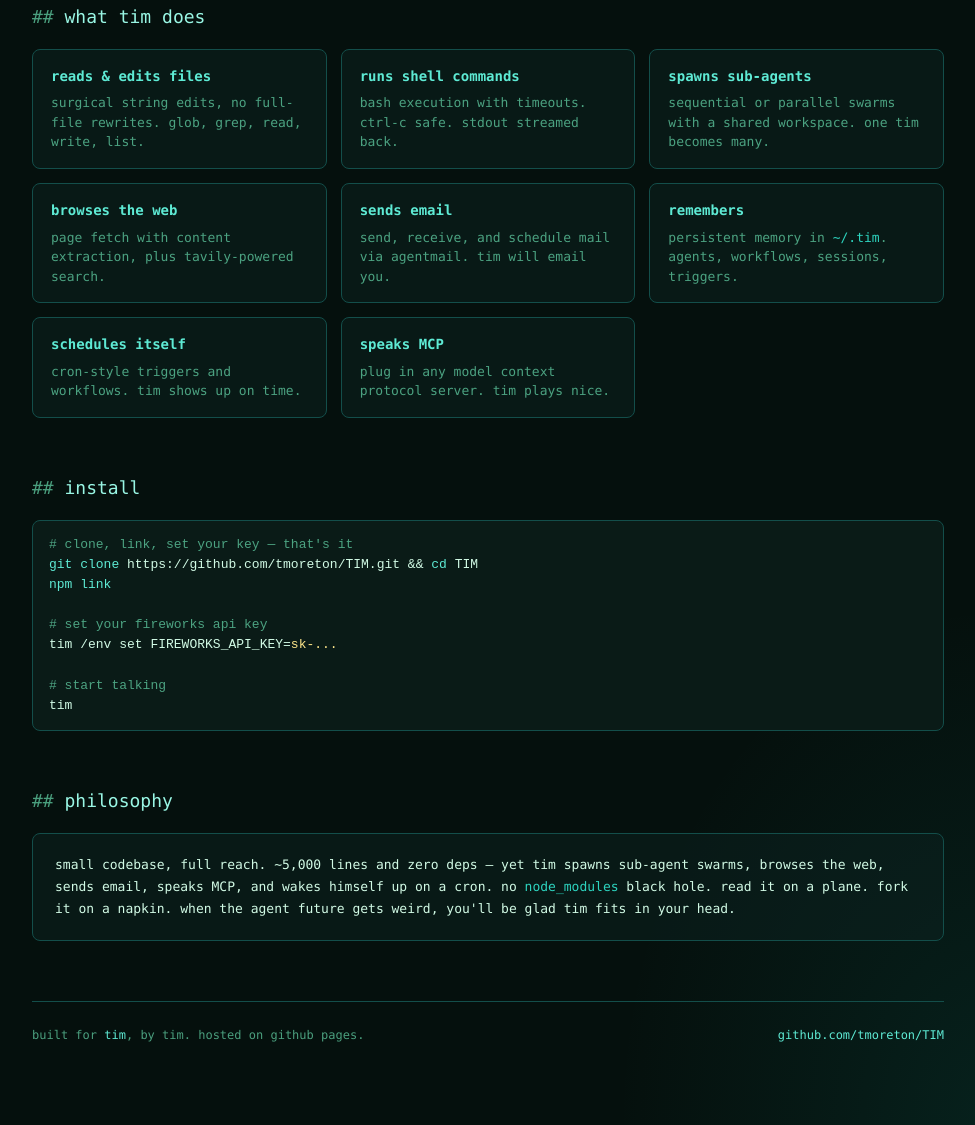
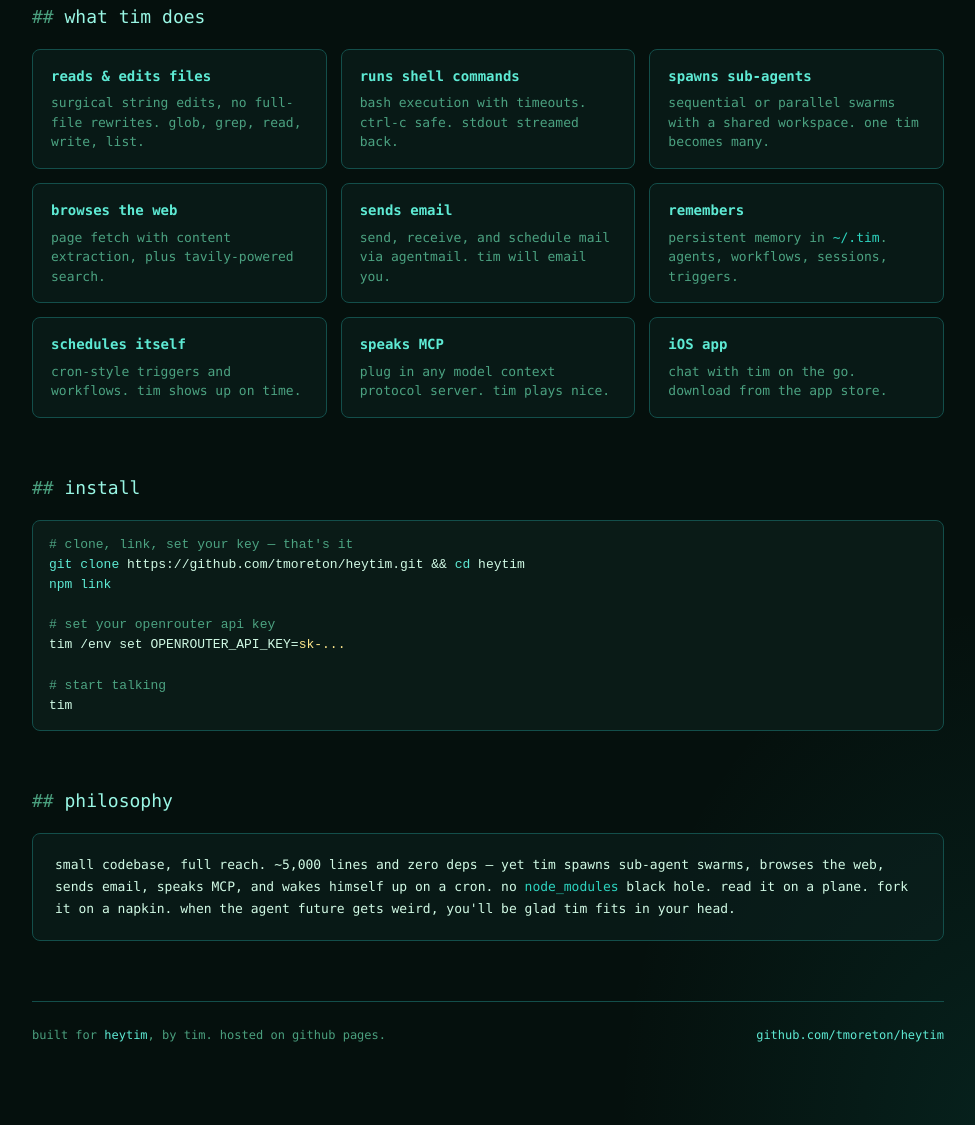
Before and after one commit to tmoreton/heytim-web, a plain HTML site: page index.html in a window 1280 px wide. Shown: the part 1050-2175 px from the top of the page, without its empty margins (152-1127 px from the left). Drawn offline with Linux system fonts and the light colour scheme.

Commit message:
Update site to heytim branding, add iOS app feature, switch to openrouter

```diff
--- a/index.html
+++ b/index.html
@@ -210,12 +210,12 @@
 <body>
 <div class="wrap">
   <header>
-    <span class="brand">tim</span>
+    <span class="brand">heytim</span>
     <nav>
       <a href="#demo">demo</a>
       <a href="#install">install</a>
       <a href="#features">features</a>
-      <a href="https://github.com/tmoreton/TIM" target="_blank" rel="noopener">github</a>
+      <a href="https://github.com/tmoreton/heytim" target="_blank" rel="noopener">github</a>
     </nav>
   </header>
 
@@ -229,7 +229,7 @@
       <span class="pill"><b>1</b> tim</span>
     </div>
     <div class="cta">
-      <a class="btn primary" href="https://github.com/tmoreton/TIM" target="_blank" rel="noopener">view on github →</a>
+      <a class="btn primary" href="https://github.com/tmoreton/heytim" target="_blank" rel="noopener">view on github →</a>
       <a class="btn" href="#install">install</a>
     </div>
   </section>
@@ -280,17 +280,21 @@
         <h3>speaks MCP</h3>
         <p>plug in any model context protocol server. tim plays nice.</p>
       </div>
+      <div class="card">
+        <h3>iOS app</h3>
+        <p>chat with tim on the go. download from the app store.</p>
+      </div>
     </div>
   </section>
 
   <section id="install">
     <h2>install</h2>
 <pre class="code"><span class="c"># clone, link, set your key — that's it</span>
-<span class="k">git clone</span> https://github.com/tmoreton/TIM.git &amp;&amp; <span class="k">cd</span> TIM
+<span class="k">git clone</span> https://github.com/tmoreton/heytim.git &amp;&amp; <span class="k">cd</span> heytim
 <span class="k">npm link</span>
 
-<span class="c"># set your fireworks api key</span>
-tim /env set FIREWORKS_API_KEY=<span class="s">sk-...</span>
+<span class="c"># set your openrouter api key</span>
+tim /env set OPENROUTER_API_KEY=<span class="s">sk-...</span>
 
 <span class="c"># start talking</span>
 tim</pre>
@@ -309,8 +313,8 @@
   </section>
 
   <footer>
-    <span>built for <span style="color:var(--teal);">tim</span>, by tim. hosted on github pages.</span>
-    <span><a href="https://github.com/tmoreton/TIM" target="_blank" rel="noopener">github.com/tmoreton/TIM</a></span>
+    <span>built for <span style="color:var(--teal);">heytim</span>, by tim. hosted on github pages.</span>
+    <span><a href="https://github.com/tmoreton/heytim" target="_blank" rel="noopener">github.com/tmoreton/heytim</a></span>
   </footer>
 </div>
 
```
